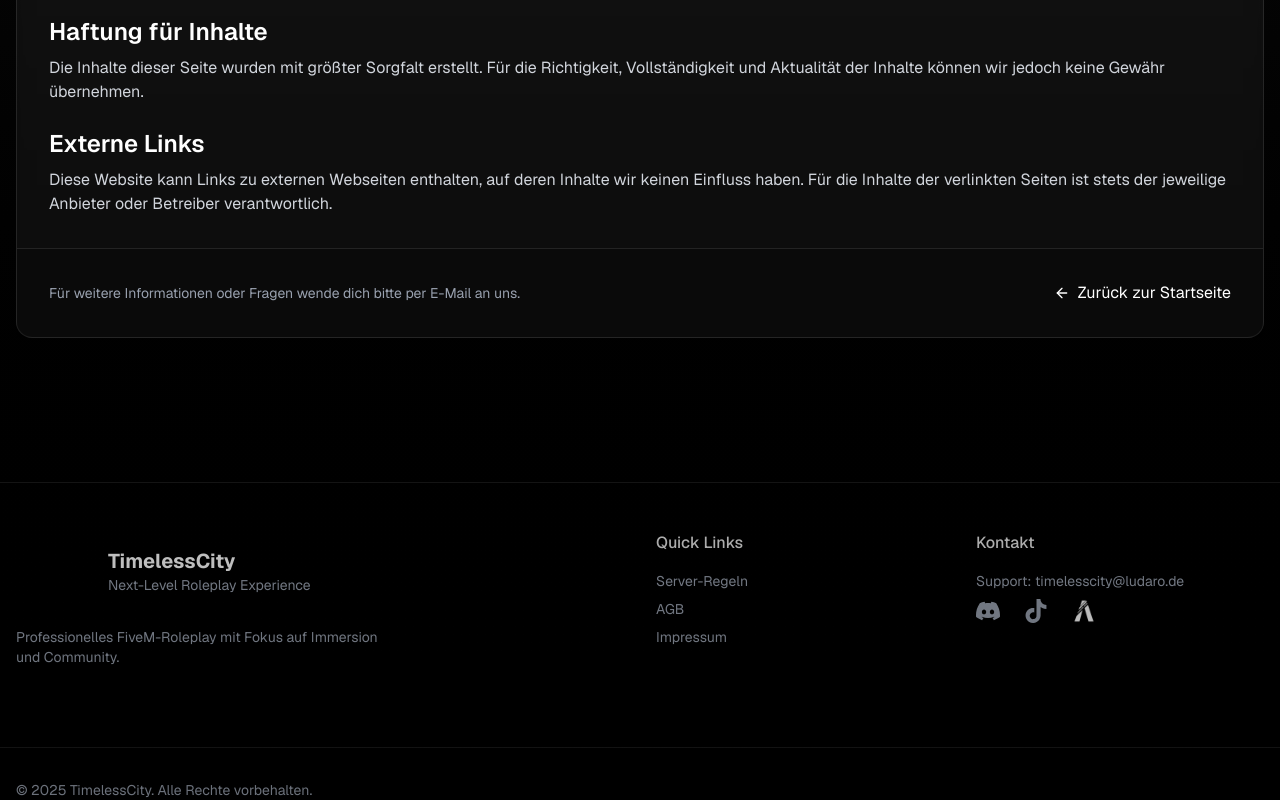
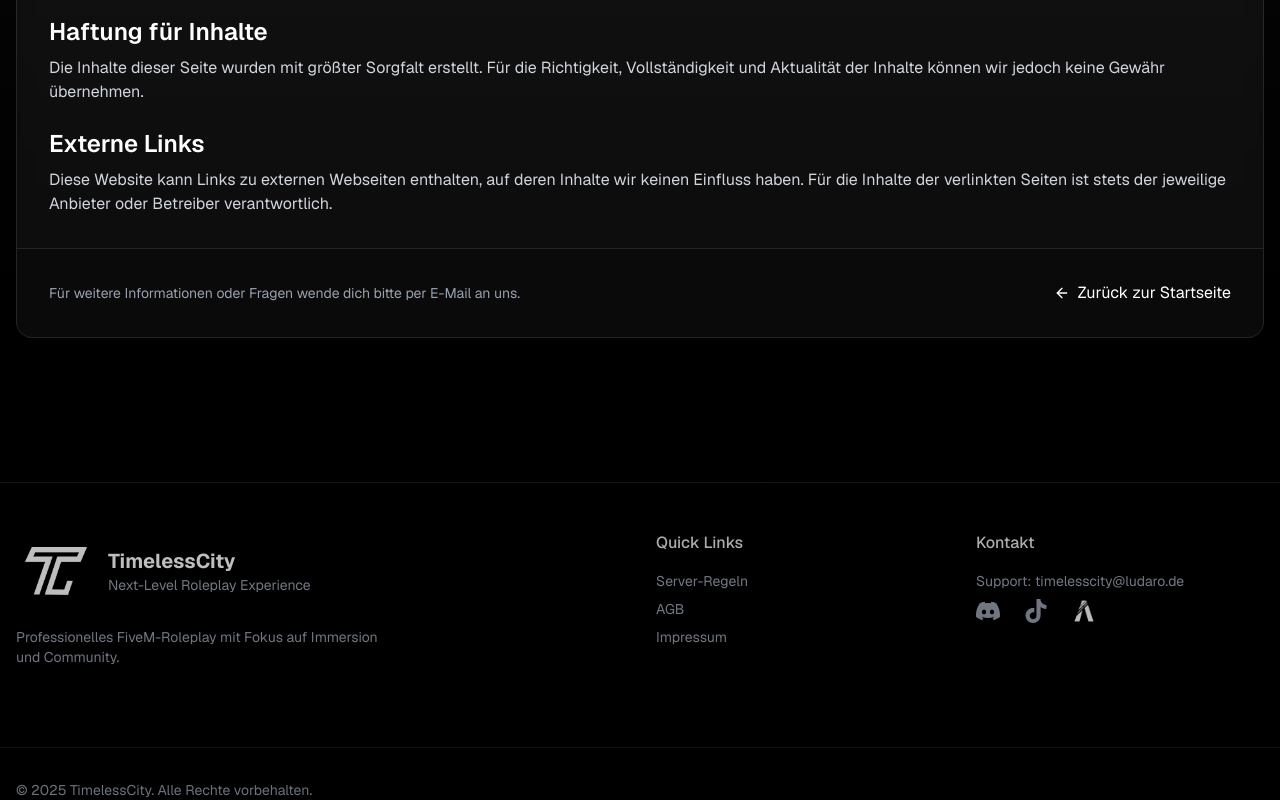
Before and after one commit to Ludaro1024/tc-website, a Next.js app: page /impressum in a window 1280 px wide. Shown: the part 502-1302 px from the top of the page. Built offline with nearby package versions, Linux system fonts and the light colour scheme.

Commit message:
removed wierd inverfts on pictures?

```diff
--- a/app/agb/page.tsx
+++ b/app/agb/page.tsx
@@ -123,7 +123,6 @@ export default function AGB() {
                 alt="Logo"
                 width={80}
                 height={80}
-                className="invert"
               />
               <div>
                 <h3 className="text-xl font-bold">TimelessCity</h3>
--- a/app/impressum/page.tsx
+++ b/app/impressum/page.tsx
@@ -113,7 +113,7 @@ export default function Impressum() {
                 alt="Logo"
                 width={80}
                 height={80}
-                className="invert"
+
               />
               <div>
                 <h3 className="text-xl font-bold">TimelessCity</h3>
--- a/app/regeln/page.tsx
+++ b/app/regeln/page.tsx
@@ -1321,7 +1321,7 @@ export default function Home() {
                 alt="Logo"
                 width={80}
                 height={80}
-                className="invert"
+
               />
               <div>
                 <h3 className="text-xl font-bold">TimelessCity</h3>
```
